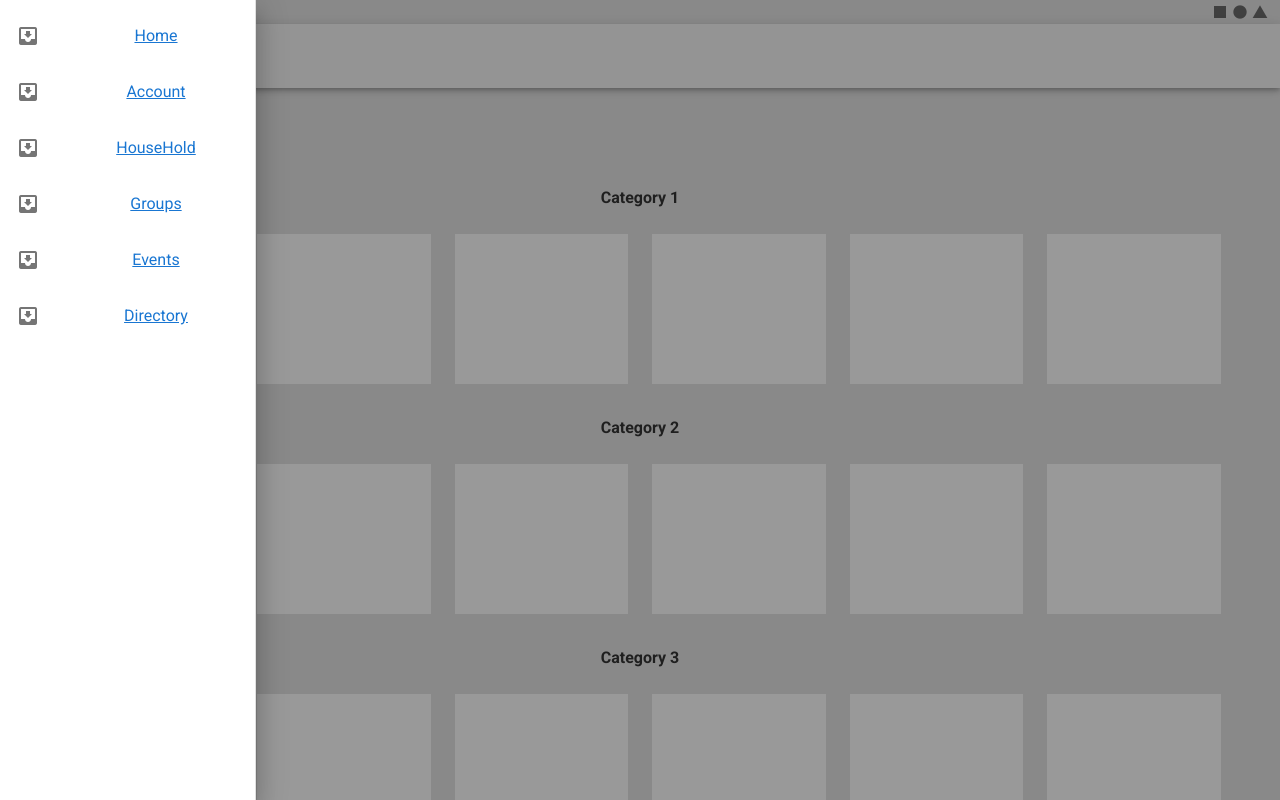
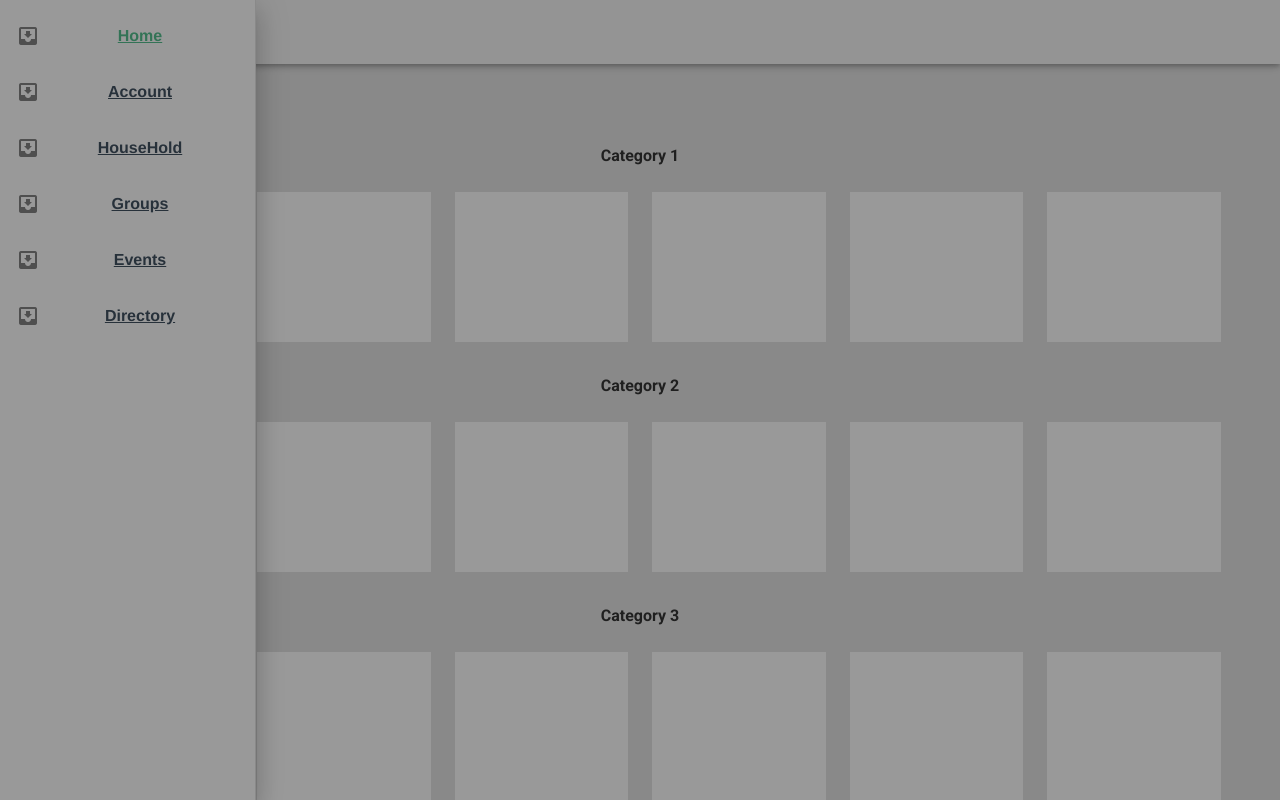
Before and after one commit to tylerdavidjoy/SEV-Project-Vue, a Vue app: page / in a window 1280 px wide. Both pictures are taken after a click on the button 28 px from the left and 56 px from the top of the page. Shown: the top 800 px of the page. Built offline with nearby package versions, Linux system fonts and the light colour scheme.

Commit message:
Got navigation pushed to App.vue

```diff
--- a/src/App.vue
+++ b/src/App.vue
@@ -1,9 +1,33 @@
 <template>
   <div id="app">
     <div id="nav">
-      <router-link to="/">Home</router-link> |
-      <router-link to="/about">About</router-link>
-    </div>
+        <v-app-bar app>
+          <v-app-bar-nav-icon @click="drawer = !drawer"></v-app-bar-nav-icon>
+
+          <v-toolbar-title>Application</v-toolbar-title>
+        </v-app-bar>
+
+        <v-navigation-drawer
+          v-model="drawer"
+          fixed
+          temporary
+        >
+        <v-list>
+            <v-list-item
+              v-for="tab in tabs"
+              v-bind:key="tab.icon"
+              link>
+              <v-list-item-icon>
+                <v-icon>{{ tab.icon }}</v-icon>
+              </v-list-item-icon>
+
+              <v-list-item-content>
+                <router-link :to="tab.path"> {{ tab.text }} </router-link>
+              </v-list-item-content>
+            </v-list-item>
+          </v-list>
+        </v-navigation-drawer>
+      </div>
     <router-view/>
   </div>
 </template>
@@ -30,3 +54,21 @@
   }
 }
 </style>
+<script>
+  export default {
+    data: () => ({
+    drawer: null,
+    tabs:[
+    {icon:'mdi-inbox-arrow-down',text:'Home', path:'/'},
+    {icon:'mdi-inbox-arrow-down',text:'Account', path:'/account'},
+    {icon:'mdi-inbox-arrow-down',text:'HouseHold', path:'/household'},
+    {icon:'mdi-inbox-arrow-down',text:'Groups', path:'/groups'},
+    {icon:'mdi-inbox-arrow-down',text:'Events', path:'/events'},
+    {icon:'mdi-inbox-arrow-down',text:'Directory', path:'/directory'},
+
+    ],
+
+    }
+    ),
+  }
+</script>
--- a/src/views/Home.vue
+++ b/src/views/Home.vue
@@ -1,6 +1,6 @@
 <template>
   <v-app id="inspire">
-    <v-system-bar app>
+    <!-- <v-system-bar app>
       <v-spacer></v-spacer>
 
       <v-icon>mdi-square</v-icon>
@@ -8,35 +8,7 @@
       <v-icon>mdi-circle</v-icon>
 
       <v-icon>mdi-triangle</v-icon>
-    </v-system-bar>
-
-    <v-app-bar app>
-      <v-app-bar-nav-icon @click="drawer = !drawer"></v-app-bar-nav-icon>
-
-      <v-toolbar-title>Application</v-toolbar-title>
-    </v-app-bar>
-
-    <v-navigation-drawer
-      v-model="drawer"
-      fixed
-      temporary
-    >
-    <v-list>
-        <v-list-item
-          v-for="tab in tabs"
-          v-bind:key="tab.icon"
-          link>
-          <v-list-item-icon>
-            <v-icon>{{ tab.icon }}</v-icon>
-          </v-list-item-icon>
-
-          <v-list-item-content>
-            <router-link :to="tab.path"> {{ tab.text }} </router-link>
-          </v-list-item-content>
-        </v-list-item>
-      </v-list>
-      <!--  -->
-    </v-navigation-drawer>
+    </v-system-bar> -->
 
     <v-main class="grey lighten-2">
       <v-container>
@@ -75,8 +47,7 @@
     {icon:'mdi-inbox-arrow-down',text:'HouseHold', path:'/household'},
     {icon:'mdi-inbox-arrow-down',text:'Groups', path:'/groups'},
     {icon:'mdi-inbox-arrow-down',text:'Events', path:'/events'},
-    {icon:'mdi-inbox-arrow-down',text:'Directory', path:'/directory'},
-
+    {icon:'mdi-inbox-arrow-down',text:'Directory', path:'/directory'}
     ],
 
     }),
```
